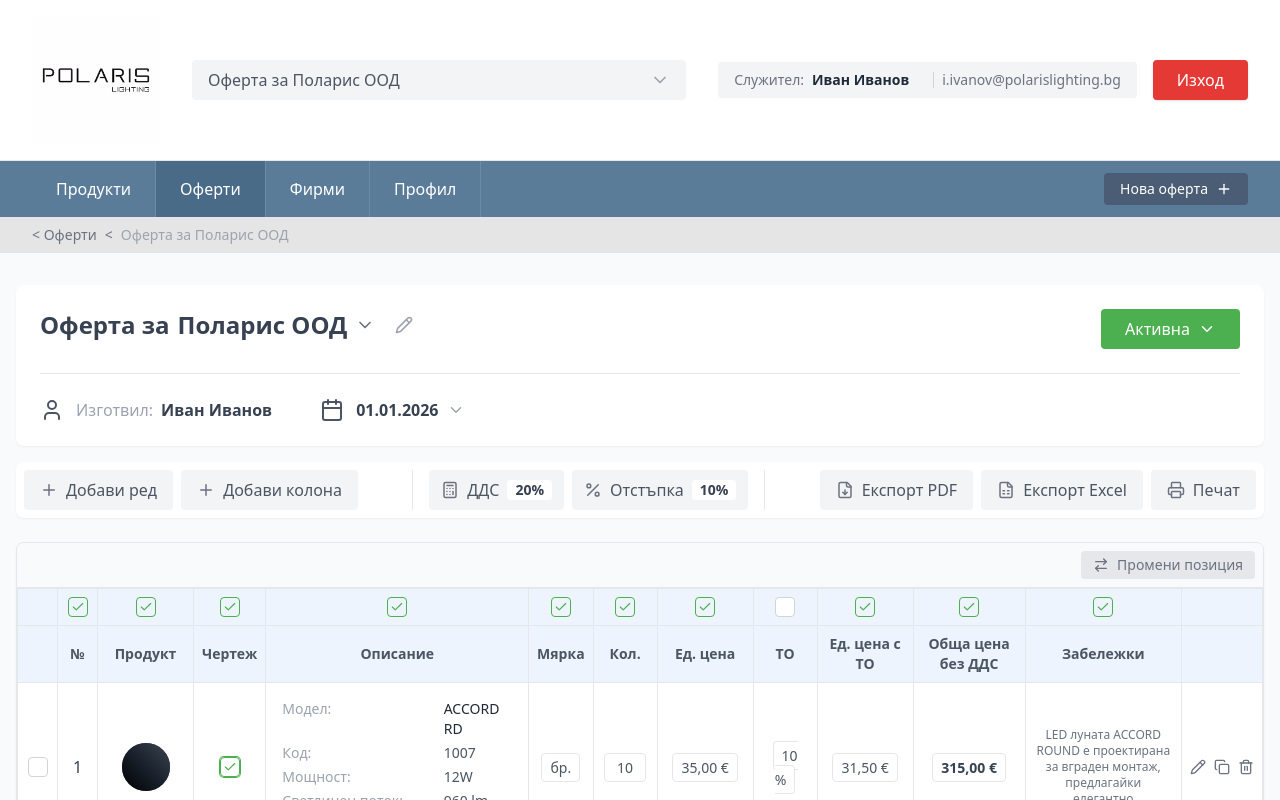
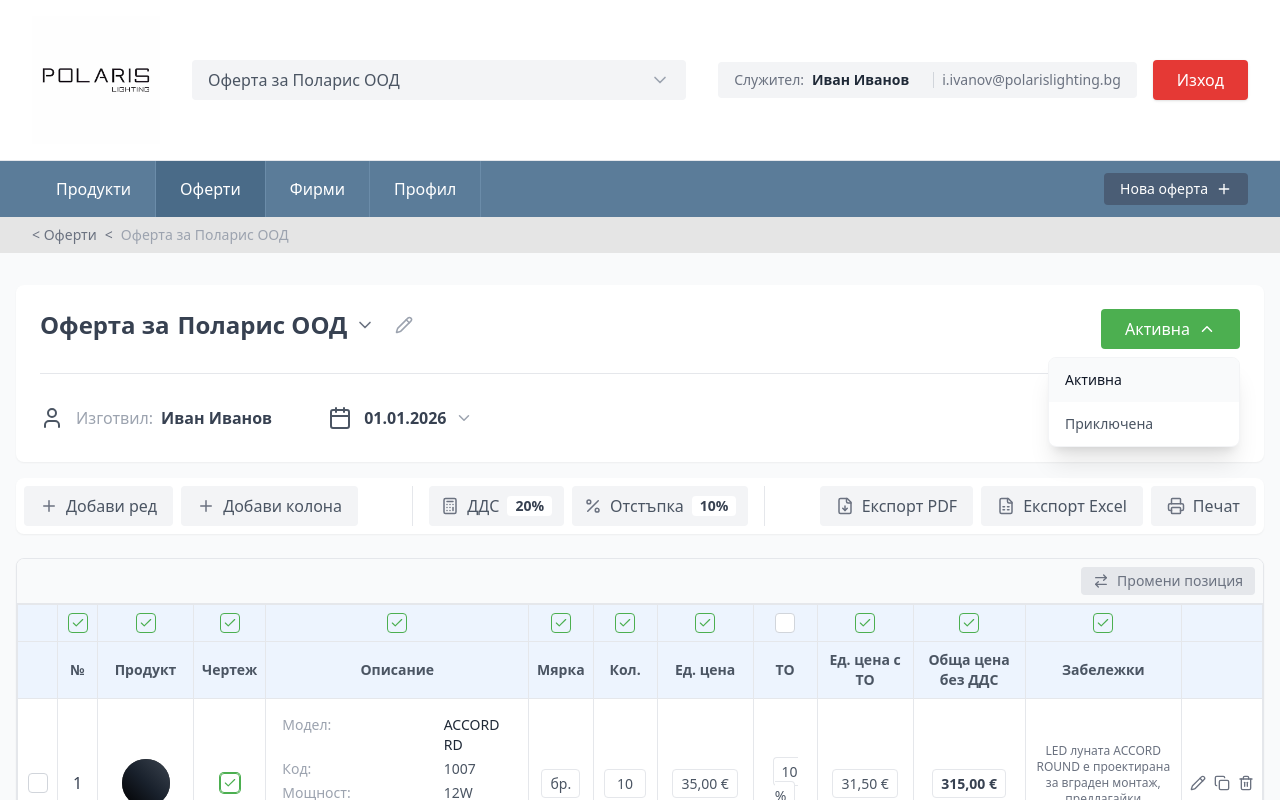
Before and after one commit to EDermendjiev/PolarisDemo, a React (Vite) app: page / in a window 1280 px wide. Both pictures are taken after a click on the button "Активна". Shown: the top 800 px of the page. Built offline with nearby package versions, Linux system fonts and the light colour scheme.

Commit message:
feat: implement `OfferDetails` component to display and manage offer information, including firm selection, status, and date.

```diff
--- a/src/components/OfferDetails.tsx
+++ b/src/components/OfferDetails.tsx
@@ -1,4 +1,4 @@
-import { useState } from 'react';
+import { useState, useRef } from 'react';
 import { ChevronDown, Pencil, User, Calendar, Search } from 'lucide-react';
 import EditFirmDialog from './EditFirmDialog';
 
@@ -7,6 +7,15 @@ const OfferDetails = () => {
     const [isFirmDialogOpen, setIsFirmDialogOpen] = useState(false);
     const [selectedFirm, setSelectedFirm] = useState("Поларис ООД");
     const [searchTerm, setSearchTerm] = useState("");
+    const [status, setStatus] = useState("Активна");
+    const [isStatusDropdownOpen, setIsStatusDropdownOpen] = useState(false);
+    const [date, setDate] = useState("2026-01-01");
+    const dateInputRef = useRef<HTMLInputElement>(null);
+
+    const formatDate = (dateStr: string) => {
+        const [year, month, day] = dateStr.split('-');
+        return `${day}.${month}.${year}`;
+    };
 
     const firms = [
         "Фирма ЕООД 1",
@@ -86,10 +95,33 @@ const OfferDetails = () => {
                     )}
                 </div>
 
-                <button className="bg-status-active text-white px-6 py-2 rounded flex items-center space-x-2">
-                    <span>Активна</span>
-                    <ChevronDown size={18} className="ml-2" />
-                </button>
+                <div className="relative">
+                    <button
+                        onClick={() => setIsStatusDropdownOpen(!isStatusDropdownOpen)}
+                        className={`${status === 'Активна' ? 'bg-status-active' : 'bg-gray-500'} text-white px-6 py-2 rounded flex items-center space-x-2 transition-colors`}
+                    >
+                        <span>{status}</span>
+                        <ChevronDown size={18} className={`ml-2 transition-transform ${isStatusDropdownOpen ? 'rotate-180' : ''}`} />
+                    </button>
+
+                    {isStatusDropdownOpen && (
+                        <div className="absolute top-full right-0 mt-2 w-48 bg-white rounded-lg shadow-xl border border-gray-100 z-20 overflow-hidden">
+                            {['Активна', 'Приключена'].map((option) => (
+                                <button
+                                    key={option}
+                                    className={`w-full text-left px-4 py-3 text-sm hover:bg-gray-50 transition-colors ${status === option ? 'font-medium text-gray-900 bg-gray-50' : 'text-gray-600'
+                                        }`}
+                                    onClick={() => {
+                                        setStatus(option);
+                                        setIsStatusDropdownOpen(false);
+                                    }}
+                                >
+                                    {option}
+                                </button>
+                            ))}
+                        </div>
+                    )}
+                </div>
             </div>
 
             <div className="flex items-center space-x-12 border-t pt-6">
@@ -99,10 +131,22 @@ const OfferDetails = () => {
                     <span className="font-bold text-gray-700">Иван Иванов</span>
                 </div>
 
-                <div className="flex items-center text-gray-600">
+                <div
+                    className="flex items-center text-gray-600 cursor-pointer hover:bg-gray-50 p-2 rounded transition-colors relative"
+                    onClick={() => dateInputRef.current?.showPicker()}
+                >
                     <Calendar className="mr-3" size={24} />
-                    <span className="font-semibold text-gray-700 mr-2">01.01.2026</span>
+                    <span className="font-semibold text-gray-700 mr-2">
+                        {formatDate(date)}
+                    </span>
                     <ChevronDown size={18} className="text-gray-400" />
+                    <input
+                        type="date"
+                        ref={dateInputRef}
+                        className="absolute opacity-0 w-0 h-0"
+                        value={date}
+                        onChange={(e) => setDate(e.target.value)}
+                    />
                 </div>
             </div>
         </div>
```
